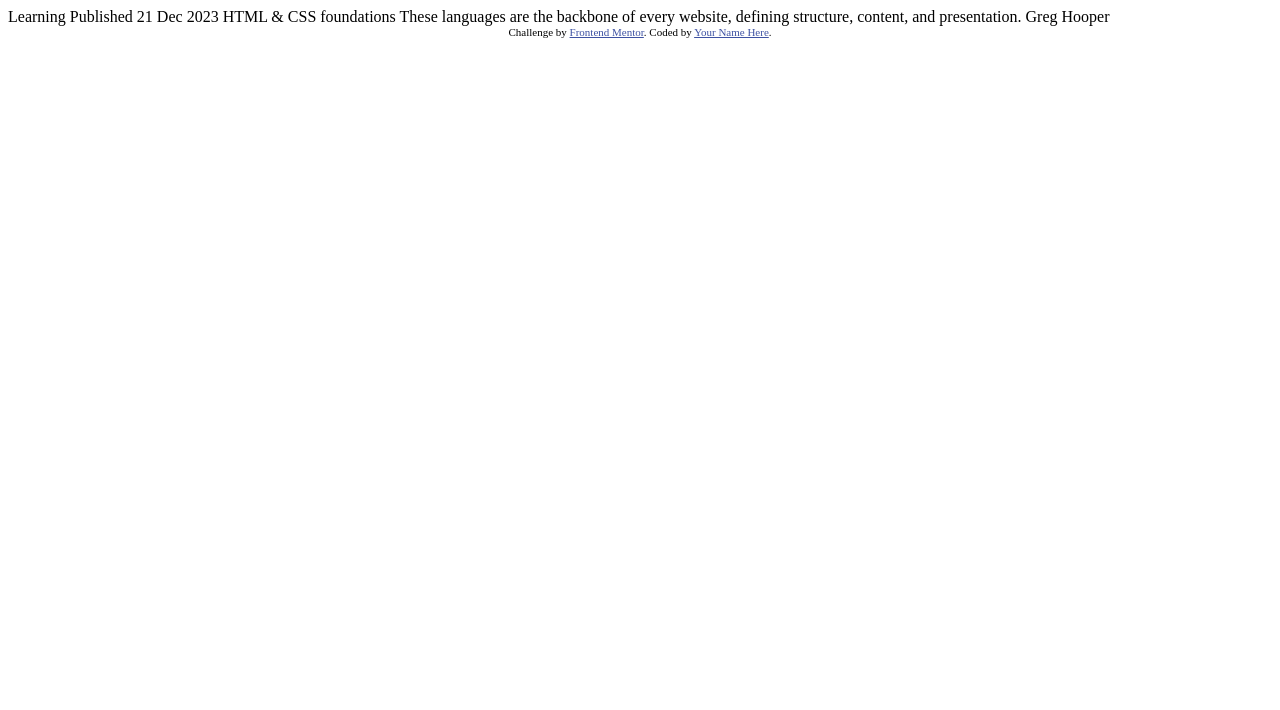
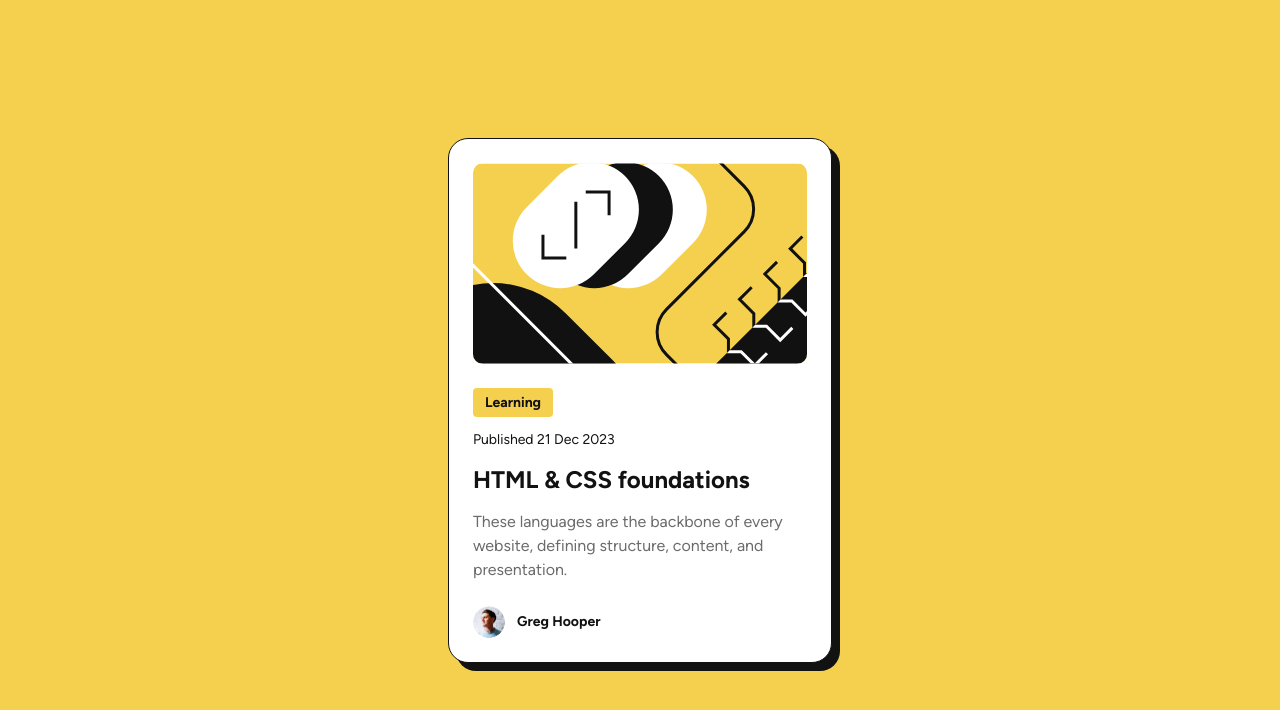
Before and after one commit to nicozoid/blog-preview-card-main, a plain HTML site: page index.html in a window 1280 px wide. Drawn offline with Linux system fonts and the light colour scheme.

Commit message:
first design complete

```diff
--- a/index.html
+++ b/index.html
@@ -2,33 +2,39 @@
 <html lang="en">
 <head>
   <meta charset="UTF-8">
-  <meta name="viewport" content="width=device-width, initial-scale=1.0"> <!-- displays site properly based on user's device -->
-
+  <meta name="viewport" content="width=device-width, initial-scale=1.0">
   <link rel="icon" type="image/png" sizes="32x32" href="./assets/images/favicon-32x32.png">
-
   <title>Frontend Mentor | Blog preview card</title>
-
-  <!-- Feel free to remove these styles or customise in your own stylesheet 👍 -->
-  <style>
-    .attribution { font-size: 11px; text-align: center; }
-    .attribution a { color: hsl(228, 45%, 44%); }
-  </style>
+  <link rel="stylesheet" href="styles.css">
 </head>
 <body>
+  <main class="container">
+    <article class="blog-card">
+      <div class="blog-card__image">
+        <img src="./assets/images/illustration-article.svg" alt="HTML & CSS illustration">
+      </div>
 
-  Learning
+      <div class="blog-card__content">
+        <span class="blog-card__category">Learning</span>
 
-  Published 21 Dec 2023
+        <time class="blog-card__date" datetime="2023-12-21">Published 21 Dec 2023</time>
 
-  HTML & CSS foundations
+        <h1 class="blog-card__title">
+          <a href="#">HTML & CSS foundations</a>
+        </h1>
 
-  These languages are the backbone of every website, defining structure, content, and presentation.
+        <p class="blog-card__description">
+          These languages are the backbone of every website, defining structure, content, and presentation.
+        </p>
 
-  Greg Hooper
+        <div class="blog-card__author">
+          <img src="./assets/images/image-avatar.webp" alt="Greg Hooper" class="blog-card__avatar">
+          <span class="blog-card__author-name">Greg Hooper</span>
+        </div>
+      </div>
+    </article>
+  </main>
 
-  <div class="attribution">
-    Challenge by <a href="https://www.frontendmentor.io?ref=challenge" target="_blank">Frontend Mentor</a>.
-    Coded by <a href="#">Your Name Here</a>.
-  </div>
+
 </body>
 </html>
--- /dev/null
+++ b/styles.css
@@ -0,0 +1,224 @@
+/* Font Face Declarations */
+@font-face {
+  font-family: 'Figtree';
+  src: url('./assets/fonts/Figtree-VariableFont_wght.ttf') format('truetype-variations');
+  font-weight: 100 900;
+  font-style: normal;
+}
+
+@font-face {
+  font-family: 'Figtree';
+  src: url('./assets/fonts/Figtree-Italic-VariableFont_wght.ttf') format('truetype-variations');
+  font-weight: 100 900;
+  font-style: italic;
+}
+
+/* CSS Variables */
+:root {
+  --yellow: hsl(47, 88%, 63%);
+  --white: hsl(0, 0%, 100%);
+  --gray-500: hsl(0, 0%, 42%);
+  --gray-950: hsl(0, 0%, 7%);
+}
+
+/* Reset and Base Styles */
+* {
+  margin: 0;
+  padding: 0;
+  box-sizing: border-box;
+}
+
+
+
+body {
+  font-family: 'Figtree', sans-serif;
+  font-size: 16px;
+  background-color: var(--yellow);
+  min-height: 100vh;
+  display: flex;
+  flex-direction: column;
+  align-items: center;
+  justify-content: center;
+  padding: 1.5rem;
+  line-height: 1.5;
+}
+
+/* Container */
+.container {
+  width: 100%;
+  max-width: 384px;
+  margin: 0 auto;
+}
+
+/* Blog Card */
+.blog-card {
+  background-color: var(--white);
+  border: 1px solid var(--gray-950);
+  border-radius: 20px;
+  overflow: hidden;
+  box-shadow: 8px 8px 0 0 var(--gray-950);
+  transition: box-shadow 0.3s ease, transform 0.3s ease;
+  padding: 24px;
+
+}
+
+.blog-card:hover {
+  box-shadow: 16px 16px 0 0 var(--gray-950);
+  transform: translate(-2px, -2px);
+}
+
+.blog-card__image {
+  width: 100%;
+  overflow: hidden;
+  border-radius: 10px;
+  margin-bottom: 24px;
+}
+
+.blog-card__image img {
+  /* width: 100%; */
+  /* height: 100%; */
+  display: block;
+}
+
+.blog-card__content {
+    display: flex;
+    flex-direction: column;
+    gap: 12px;
+}
+
+/* Category Badge */
+.blog-card__category {
+  align-self: flex-start;
+  display: inline-block;
+  background-color: var(--yellow);
+  color: var(--gray-950);
+  font-weight: 700;
+  font-size: 14px;
+  padding: 4px 12px;
+  border-radius: 4px;
+  /* margin-bottom: 12px; */
+}
+
+/* Date */
+.blog-card__date {
+  display: block;
+  color: var(--gray-950);
+  font-size: 14px;
+  font-weight: 400;
+  /* margin-bottom: 12px; */
+}
+
+/* Title */
+.blog-card__title {
+  margin-bottom: 0 0 12px 0;
+}
+
+.blog-card__title a {
+  color: var(--gray-950);
+  text-decoration: none;
+  font-size: 24px;
+  font-weight: 700;
+  line-height: 1.5;
+  transition: color 0.3s ease;
+  display: block;
+}
+
+.blog-card__title a:hover,
+.blog-card__title a:focus {
+  color: var(--yellow);
+  outline: none;
+}
+
+/* Description */
+.blog-card__description {
+  color: var(--gray-500);
+  font-size: 16px;
+  font-weight: 400;
+  /* margin-bottom: 24px; */
+  line-height: 1.5;
+}
+
+/* Author */
+.blog-card__author {
+  display: flex;
+  align-items: center;
+  gap: 12px;
+  margin-top: 12px;
+}
+
+.blog-card__avatar {
+  width: 32px;
+  height: 32px;
+  border-radius: 50%;
+  display: block;
+}
+
+.blog-card__author-name {
+  color: var(--gray-950);
+  font-weight: 700;
+  font-size: 14px;
+}
+
+
+/* Desktop Styles */
+@media (min-width: 1440px) {
+  .container {
+    max-width: 384px;
+  }
+
+  .blog-card__content {
+    /* padding: 1.5rem; */
+  }
+
+  .blog-card__title a {
+    font-size: 1.5rem;
+  }
+}
+/* Mobile Styles (375px and below) */
+@media (max-width: 375px) {
+
+    .container {
+        min-width: 279px;
+    }
+
+    .blog-card__category {
+        font-size: 12px;
+    }
+
+    .blog-card__title a {
+        font-size: 20px;
+    }
+
+    /* Date */
+    .blog-card__date {
+        font-size: 12px;
+    }
+
+
+
+
+    .blog-card__author-name {
+        font-size: 14px;
+    }
+
+    .blog-card__description {
+        font-size: 14px;
+    }
+
+    /* .blog-card__image {
+        width: 100%;
+        height: 200px;
+        object-fit: fill;
+        overflow: hidden;
+        border-radius: 10px;
+        margin-bottom: 24px;
+      } */
+
+
+    /* .blog-card__image img {
+        width: 100%;
+
+        object-fit: fill;
+        display: block;
+      } */
+}
```
